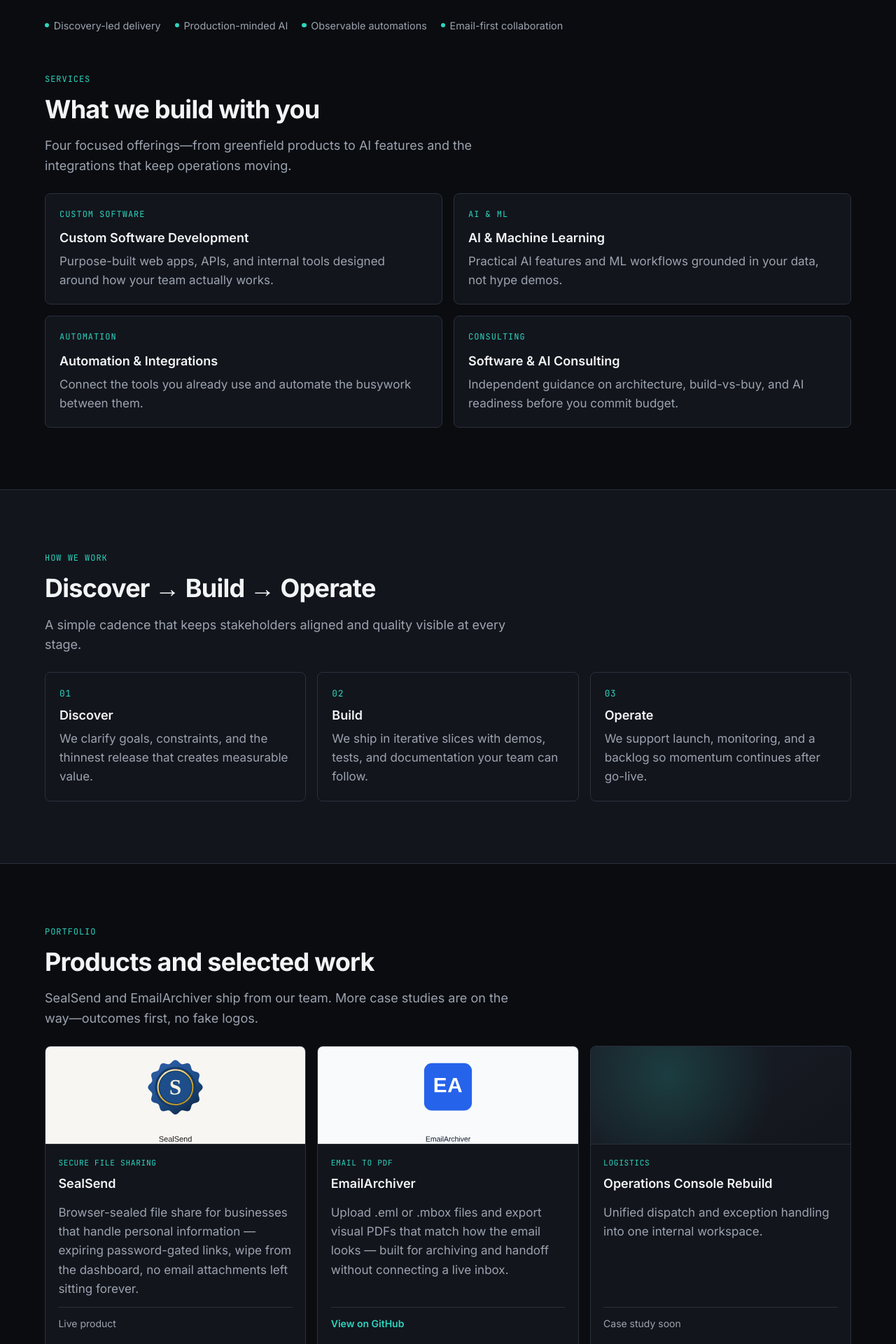
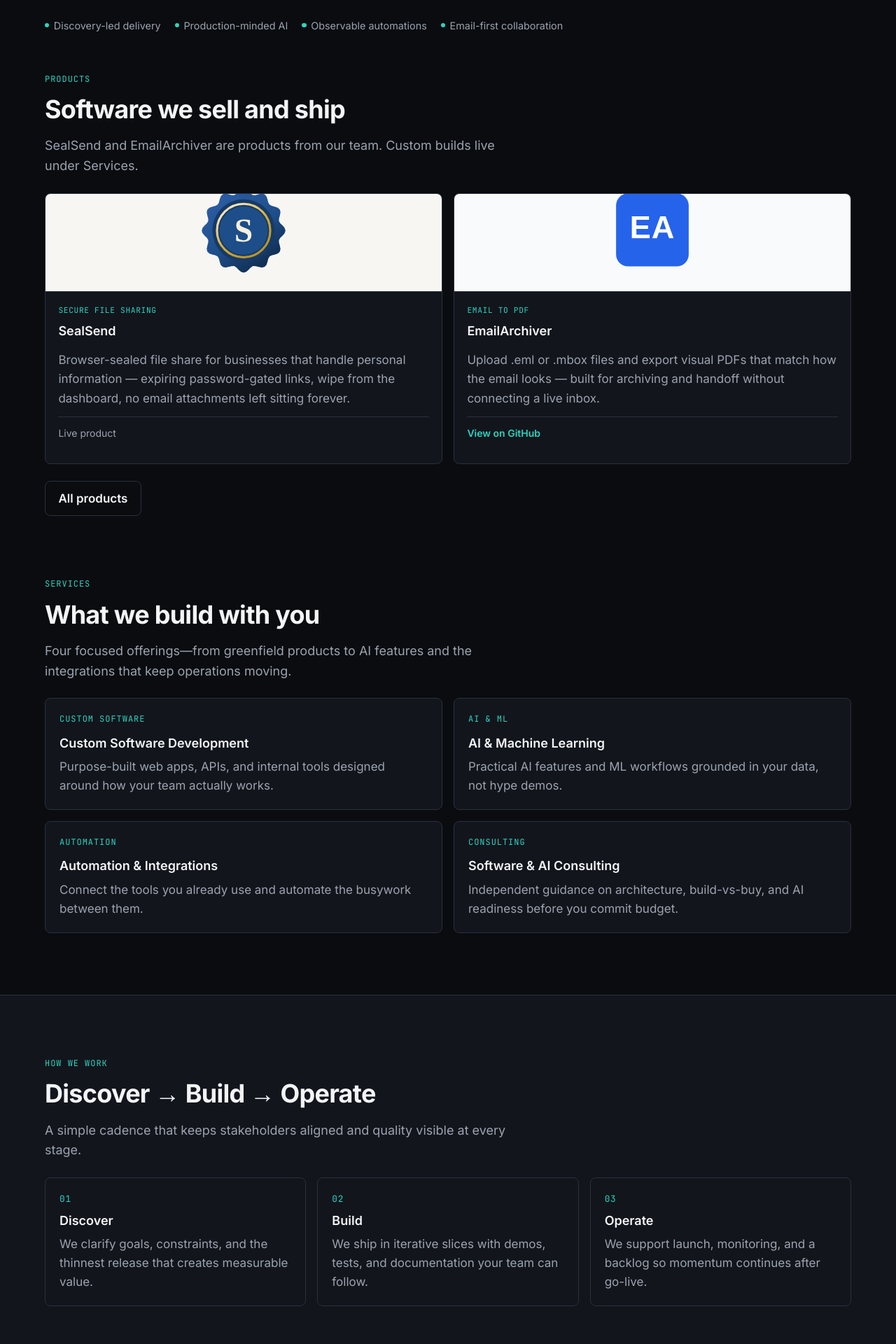
Before and after one commit to alfred-delacosta/advanced-software-and-ai-solutions, a Next.js app: page / in a window 1280 px wide. Shown: the part 520-2440 px from the top of the page at 70% size. Built offline with nearby package versions, Linux system fonts and the light colour scheme.

Commit message:
Split Products from Portfolio on the ASAIS site.
Add /products for SealSend and EmailArchiver; keep /portfolio for case-study showcases and /services for custom work. Update nav, footer, sitemap, and home.

```diff
--- a/app/page.tsx
+++ b/app/page.tsx
@@ -1,8 +1,10 @@
 import Link from "next/link";
 import ServiceCard from "@/components/ServiceCard";
+import ProductCard from "@/components/ProductCard";
 import PortfolioCard from "@/components/PortfolioCard";
 import { business } from "@/data/business";
 import { services } from "@/data/services";
+import { products } from "@/data/products";
 import { portfolioItems } from "@/data/portfolio";
 import { buildMetadata } from "@/lib/seo";
 import styles from "./page.module.css";
@@ -32,7 +34,7 @@
 ];
 
 export default function HomePage() {
-  const teasers = portfolioItems.filter((i) => i.status === "live").concat(portfolioItems.filter((i) => i.status === "coming-soon")).slice(0, 3);
+  const caseTeasers = portfolioItems.slice(0, 3);
 
   return (
     <>
@@ -50,8 +52,8 @@
             <Link href="/contact" className="btn btn-primary">
               Get in touch
             </Link>
-            <Link href="/services" className="btn btn-secondary">
-              Explore services
+            <Link href="/products" className="btn btn-secondary">
+              View products
             </Link>
           </div>
           <div className={styles.trust}>
@@ -59,6 +61,26 @@
             <span>Production-minded AI</span>
             <span>Observable automations</span>
             <span>Email-first collaboration</span>
+          </div>
+        </div>
+      </section>
+
+      <section className={`section ${styles.flushTop}`}>
+        <div className="container">
+          <p className="eyebrow">Products</p>
+          <h2 className="h2">Software we sell and ship</h2>
+          <p className="lead">
+            SealSend and EmailArchiver are products from our team. Custom builds live under Services.
+          </p>
+          <div className={`grid-2 ${styles.blockGap}`}>
+            {products.map((product) => (
+              <ProductCard key={product.id} product={product} />
+            ))}
+          </div>
+          <div className={styles.blockGap}>
+            <Link href="/products" className="btn btn-secondary">
+              All products
+            </Link>
           </div>
         </div>
       </section>
@@ -101,12 +123,12 @@
       <section className="section">
         <div className="container">
           <p className="eyebrow">Portfolio</p>
-          <h2 className="h2">Products and selected work</h2>
+          <h2 className="h2">Case studies coming soon</h2>
           <p className="lead">
-            SealSend and EmailArchiver ship from our team. More case studies are on the way—outcomes first, no fake logos.
+            Client work and engagement outcomes—placeholders for now, no fake logos.
           </p>
           <div className={`grid-3 ${styles.blockGap}`}>
-            {teasers.map((item) => (
+            {caseTeasers.map((item) => (
               <PortfolioCard key={item.id} item={item} />
             ))}
           </div>
--- a/app/sitemap.ts
+++ b/app/sitemap.ts
@@ -4,7 +4,7 @@
 
 export default function sitemap(): MetadataRoute.Sitemap {
   const base = business.url;
-  const staticRoutes = ["", "/services", "/about", "/portfolio", "/contact"].map(
+  const staticRoutes = ["", "/services", "/products", "/about", "/portfolio", "/contact"].map(
     (path) => ({
       url: `${base}${path}`,
       lastModified: new Date(),
--- a/components/Footer.tsx
+++ b/components/Footer.tsx
@@ -17,6 +17,7 @@
           <p className={styles.heading}>Company</p>
           <div className={styles.links}>
             <Link href="/about">About</Link>
+            <Link href="/products">Products</Link>
             <Link href="/portfolio">Portfolio</Link>
             <Link href="/contact">Contact</Link>
             <Link href="/services">Services</Link>
--- a/components/Navbar.tsx
+++ b/components/Navbar.tsx
@@ -9,6 +9,7 @@
 const links = [
   { href: "/", label: "Home" },
   { href: "/services", label: "Services" },
+  { href: "/products", label: "Products" },
   { href: "/about", label: "About" },
   { href: "/portfolio", label: "Portfolio" },
   { href: "/contact", label: "Contact" },
--- a/components/PortfolioCard.module.css
+++ b/components/PortfolioCard.module.css
@@ -63,3 +63,7 @@
 .status a:hover {
   text-decoration: underline;
 }
+
+.live {
+  /* product cards */
+}
--- a/components/PortfolioCard.tsx
+++ b/components/PortfolioCard.tsx
@@ -2,32 +2,14 @@
 import styles from "./PortfolioCard.module.css";
 
 export default function PortfolioCard({ item }: { item: PortfolioItem }) {
-  const isLive = item.status === "live";
-
   return (
-    <article className={`${styles.card} ${isLive ? styles.live : ""}`}>
-      <div className={styles.thumb} data-product={item.id}>
-        {item.thumbSrc ? (
-          <img src={item.thumbSrc} alt={item.thumbAlt ?? item.title} width={1200} height={630} />
-        ) : null}
-      </div>
+    <article className={styles.card}>
+      <div className={styles.thumb} aria-hidden="true" />
       <div className={styles.body}>
         <span className={styles.tag}>{item.industry}</span>
         <h3 className="h3">{item.title}</h3>
         <p className={styles.outcome}>{item.outcome}</p>
-        {isLive ? (
-          <p className={styles.status}>
-            {item.href ? (
-              <a href={item.href} target="_blank" rel="noopener noreferrer">
-                View on GitHub
-              </a>
-            ) : (
-              "Live product"
-            )}
-          </p>
-        ) : (
-          <p className={styles.status}>Case study soon</p>
-        )}
+        <p className={styles.status}>Case study soon</p>
       </div>
     </article>
   );
--- /dev/null
+++ b/components/ProductCard.tsx
@@ -0,0 +1,31 @@
+import type { Product } from "@/data/products";
+import styles from "./PortfolioCard.module.css";
+
+export default function ProductCard({ product }: { product: Product }) {
+  return (
+    <article className={`${styles.card} ${styles.live}`}>
+      <div className={styles.thumb} data-product={product.id}>
+        <img
+          src={product.thumbSrc}
+          alt={product.thumbAlt}
+          width={1200}
+          height={630}
+        />
+      </div>
+      <div className={styles.body}>
+        <span className={styles.tag}>{product.category}</span>
+        <h3 className="h3">{product.title}</h3>
+        <p className={styles.outcome}>{product.summary}</p>
+        <p className={styles.status}>
+          {product.href ? (
+            <a href={product.href} target="_blank" rel="noopener noreferrer">
+              View on GitHub
+            </a>
+          ) : (
+            product.statusLabel
+          )}
+        </p>
+      </div>
+    </article>
+  );
+}
--- a/data/portfolio.ts
+++ b/data/portfolio.ts
@@ -3,34 +3,10 @@
   title: string;
   industry: string;
   outcome: string;
-  status: "live" | "coming-soon";
-  href?: string;
-  thumbSrc?: string;
-  thumbAlt?: string;
+  status: "coming-soon";
 };
 
 export const portfolioItems: PortfolioItem[] = [
-  {
-    id: "sealsend",
-    title: "SealSend",
-    industry: "Secure file sharing",
-    outcome:
-      "Browser-sealed file share for businesses that handle personal information — expiring password-gated links, wipe from the dashboard, no email attachments left sitting forever.",
-    status: "live",
-    thumbSrc: "/portfolio/sealsend-portfolio.svg",
-    thumbAlt: "SealSend secure file share",
-  },
-  {
-    id: "emailarchiver",
-    title: "EmailArchiver",
-    industry: "Email to PDF",
-    outcome:
-      "Upload .eml or .mbox files and export visual PDFs that match how the email looks — built for archiving and handoff without connecting a live inbox.",
-    status: "live",
-    href: "https://github.com/alfred-delacosta/emailarchiver",
-    thumbSrc: "/portfolio/emailarchiver-portfolio.svg",
-    thumbAlt: "EmailArchiver email to PDF",
-  },
   {
     id: "ops-console",
     title: "Operations Console Rebuild",
--- /dev/null
+++ b/data/products.ts
@@ -0,0 +1,34 @@
+export type Product = {
+  id: string;
+  title: string;
+  category: string;
+  summary: string;
+  statusLabel: string;
+  href?: string;
+  thumbSrc: string;
+  thumbAlt: string;
+};
+
+export const products: Product[] = [
+  {
+    id: "sealsend",
+    title: "SealSend",
+    category: "Secure file sharing",
+    summary:
+      "Browser-sealed file share for businesses that handle personal information — expiring password-gated links, wipe from the dashboard, no email attachments left sitting forever.",
+    statusLabel: "Live product",
+    thumbSrc: "/portfolio/sealsend-portfolio.svg",
+    thumbAlt: "SealSend secure file share",
+  },
+  {
+    id: "emailarchiver",
+    title: "EmailArchiver",
+    category: "Email to PDF",
+    summary:
+      "Upload .eml or .mbox files and export visual PDFs that match how the email looks — built for archiving and handoff without connecting a live inbox.",
+    statusLabel: "Live product",
+    href: "https://github.com/alfred-delacosta/emailarchiver",
+    thumbSrc: "/portfolio/emailarchiver-portfolio.svg",
+    thumbAlt: "EmailArchiver email to PDF",
+  },
+];
```
Also changed, not shown: app/portfolio/page.tsx (+8 -23 lines), app/products/page.tsx (added, +51 -0 lines).
